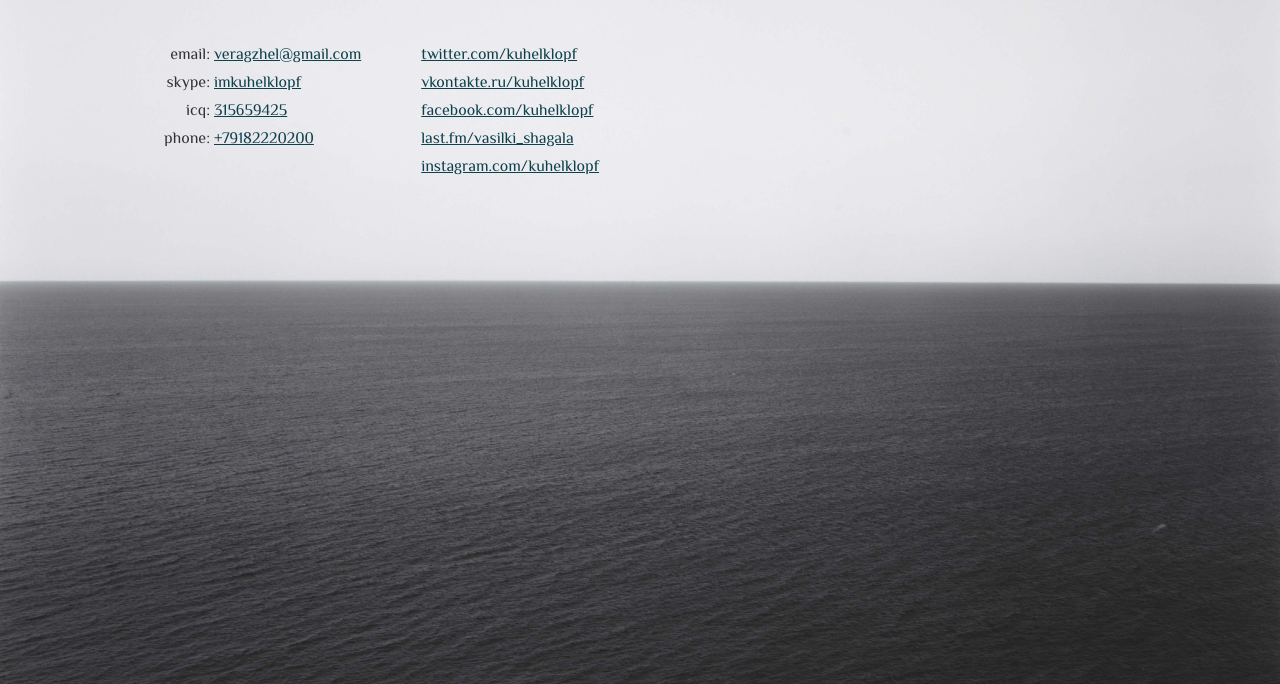
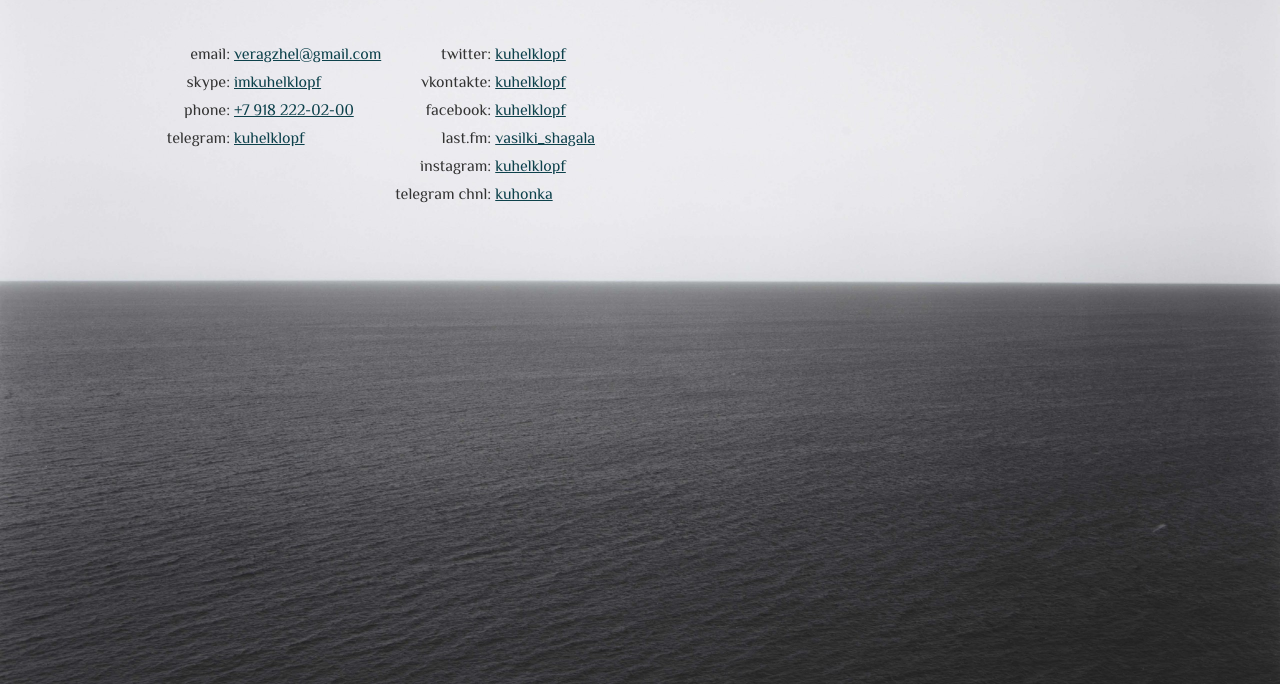
Before and after one commit to boxfrommars/veragzhel, a plain HTML site: page public/index.htm in a window 1280 px wide. Shown: the part 116-800 px from the top of the page. Drawn offline with Linux system fonts and the light colour scheme.

Commit message:
Telegram channel

```diff
--- a/public/index.htm
+++ b/public/index.htm
@@ -5,6 +5,7 @@
 <head>
     <meta http-equiv="Content-Type" content="text/html; charset=UTF-8" />
     <link rel="shortcut icon" href="/favicon.ico" type="image/x-icon" />
+    <meta name="viewport" content="width=device-width, initial-scale=1">
     <title>Vera Gzhel</title>
     <link href='http://fonts.googleapis.com/css?family=Philosopher:400,700,400italic,700italic&subset=latin,cyrillic' rel='stylesheet' type='text/css'>
     <style type="text/css" media="all">
@@ -45,30 +46,35 @@
 
         .links {
             float: left;
-            padding-right: 60px;
         }
 
         .links span {
-            width: 50px;
+            width: 110px;
             display: inline-block;
             text-align: right;
+        }
+
+        .links-first span {
+            width: 70px;
         }
     </style>
 </head>
 <body>
 <header><h1>Vera Gzhel</h1></header>
-<ul class="links">
+<ul class="links links-first">
     <li><span>email:</span> <a href="mailto:veragzhel@gmail.com">veragzhel@gmail.com</a></li>
     <li><span>skype:</span> <a href="skype:imkuhelklopf">imkuhelklopf</a></li>
-    <li><span>icq:</span> <a href="icq:315659425">315659425</a></li>
-    <li><span>phone:</span> <a href="tel:+79182220200">+79182220200</a></li>
+    <!--<li><span>icq:</span> <a href="icq:315659425">315659425</a></li>-->
+    <li><span>phone:</span> <a href="tel:+79182220200">+7 918 222-02-00</a></li>
+    <li><span>telegram:</span> <a href="https://telegram.me/kuhelklopf">kuhelklopf</a></li>
 </ul>
-<ul class="links">
-    <li><a href="https://twitter.com/kuhelklopf">twitter.com/kuhelklopf</a></li>
-    <li><a href="https://vk.com/kuhel_klopf">vkontakte.ru/kuhelklopf</a></li>
-    <li><a href="https://www.facebook.com/kuhelklopf">facebook.com/kuhelklopf</a></li>
-    <li><a href="http://www.lastfm.ru/user/vasilki_shagala">last.fm/vasilki_shagala</a></li>
-    <li><a href="http://instagram.com/kuhelklopf">instagram.com/kuhelklopf</a></li>
+<ul class="links links-second">
+    <li><span>twitter:</span> <a href="https://twitter.com/kuhelklopf">kuhelklopf</a></li>
+    <li><span>vkontakte:</span> <a href="https://vk.com/kuhel_klopf">kuhelklopf</a></li>
+    <li><span>facebook:</span> <a href="https://www.facebook.com/kuhelklopf">kuhelklopf</a></li>
+    <li><span>last.fm:</span> <a href="http://www.lastfm.ru/user/vasilki_shagala">vasilki_shagala</a></li>
+    <li><span>instagram:</span> <a href="http://instagram.com/kuhelklopf">kuhelklopf</a></li>
+    <li><span>telegram chnl:</span> <a href="https://telegram.me/kuhonka">kuhonka</a></li>
 </ul>
 </body>
 </html>
```
